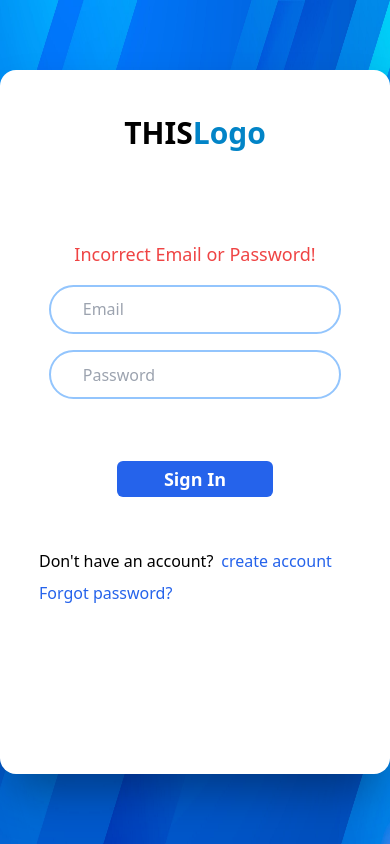
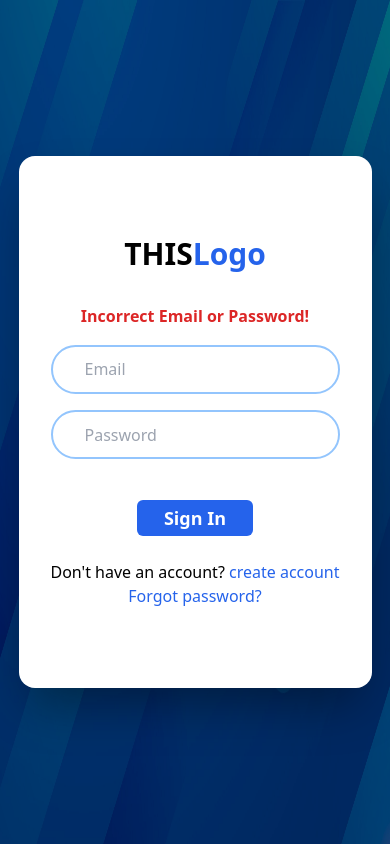
Before and after one commit to roranger216/landing-page-rse, a Next.js app: page /components/signIn in a window 390 px wide. Both pictures are taken after a click on the button "Sign In". Built offline with nearby package versions, Linux system fonts and the light colour scheme.

Commit message:
fix the responsiveness for signin page

```diff
--- a/src/pages/components/header.tsx
+++ b/src/pages/components/header.tsx
@@ -22,6 +22,7 @@ const Header = () => {
 
     const scrollPosition = useScrollPosition ()
     console.log(scrollPosition);
+    // Function for scrolling effect Navbar
 
 
     return (
--- a/src/pages/components/signIn.tsx
+++ b/src/pages/components/signIn.tsx
@@ -62,19 +62,13 @@ const SignIn = () => {
       <div className=" w-screen h-screen flex justify-center items-center ">
         <Image
         alt='bg'
-        src={bg} className="w-screen h-screen -z-10"
+        src={bg} className="w-screen h-screen -z-10 brightness-50"
         />
-        <div
-          className="grid absolute bg-white rounded-2xl shadow-2xl shadow-black/40
-                        max-[480px]:w-full h-5/6
-                        sm:w-3/4 sm:h-5/6 sm:border-0
-                        md:w-1/2 md:h-3/4
-                        xl:w-1/3 p"
-        >
+        <div className="grid absolute bg-white rounded-2xl shadow-2xl shadow-black/40 sm:w-3/5 md:w-1/2 lg:w-1/3 px-8 xl:px-20 py-20">
           <div className="flex justify-center">
             <div className="Logo flex justify-center items-center">
-              <h1 className="font-bold text-3xl">
-                THIS<span className="text-sky-600">Logo</span>
+              <h1 className="font-bold text-3xl mb-8">
+                THIS<span className="text-blue-600">Logo</span>
               </h1>
             </div>
           </div>
@@ -83,10 +77,7 @@ const SignIn = () => {
             {showAlert && (
               <div className=" w-full">
                 <h1
-                  className="text-red-500 max-[480px]:text-lg text-center
-                                          sm:text-xl
-                                           md:text-xl
-                                           lg:text-2xl"
+                  className="text-red-600 text-center font-semibold text-base md:text-lg"
                 >
                   Incorrect Email or Password!
                 </h1>
@@ -100,7 +91,7 @@ const SignIn = () => {
                 type="email"
                 name="username"
                 placeholder="Email"
-                className="w-3/4 h-1/3 text-justify pl-8 px-2 rounded-full border-2 border-blue-300 p-5"
+                className="w-full h-1/3 text-justify pl-8 px-2 rounded-full border-2 border-blue-300 p-5"
               />
               <input
                 value={passwordValue}
@@ -108,36 +99,23 @@ const SignIn = () => {
                 type="password"
                 name="password"
                 placeholder="Password"
-                className="w-3/4 h-1/3 text-justify pl-8 px-2 rounded-full border-2 border-blue-300 p-5"
+                className="w-full h-1/3 text-justify pl-8 px-2 rounded-full border-2 border-blue-300 p-5"
               />
             </div>
           </div>
           <div className="buttons w-full">
-            <div className="flex flex-col items-center justify-between mb-20">
+            <div className="flex flex-col items-center justify-between">
               <button
                 onClick={handleButtonClick}
                 type="submit"
-                className=" w-2/5 bg-blue-600 hover:bg-blue-400 p-1 rounded-md font-bold text-lg text-white hover:text-gray-200 mb-5"
-              >
+                className=" w-2/5 bg-blue-600 hover:bg-blue-400 p-1 rounded-md font-bold text-lg text-white hover:text-gray-200 my-6">
                 Sign In
               </button>
-              <div
-                className="lg:flex flex-col justify-center items-center max-[480px]:pt-8 w-4/5
-                             sm:w-4/5     md:w-9/12"
-              >
-                <div className="w-full  ">
-                  <h2 className="w-auto float-left ">
-                    Don&apos;t have an account?
-                  </h2>
-                  <a href="" className="text-blue-600 pl-2 w-auto ">
-                    create account
-                  </a>
-                </div>
-                <div className="w-full mt-2">
-                  <a href="" className="text-blue-600">
-                    Forgot password?
-                  </a>
-                </div>
+              <div>
+                <span>Don&apos;t have an account? </span><a href="#" className="text-blue-600 cursor-pointer">create account</a>
+              </div>
+              <div>
+                <a href="#" className="text-blue-600 cursor-pointer">Forgot password?</a>
               </div>
             </div>
           </div>
```
